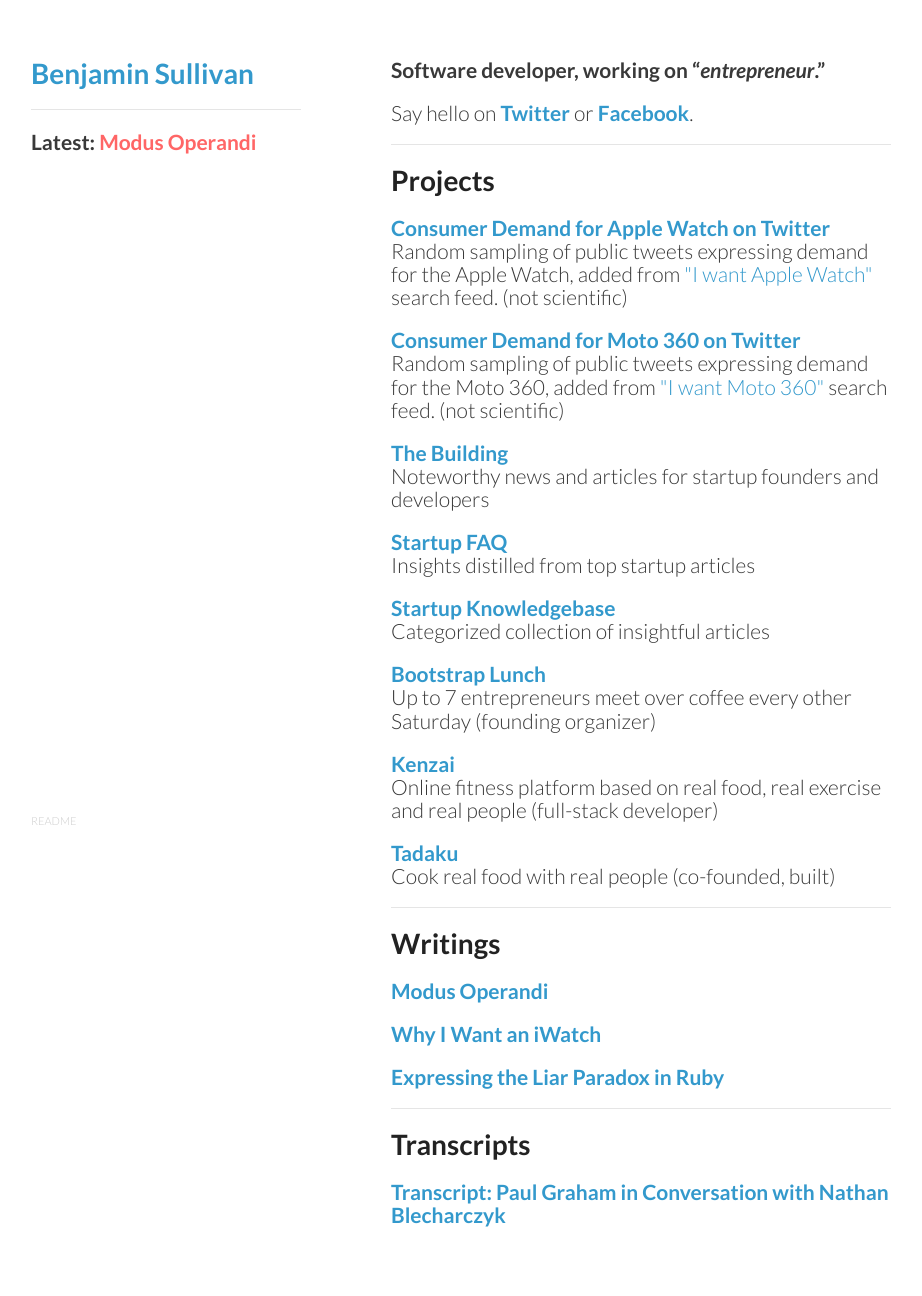
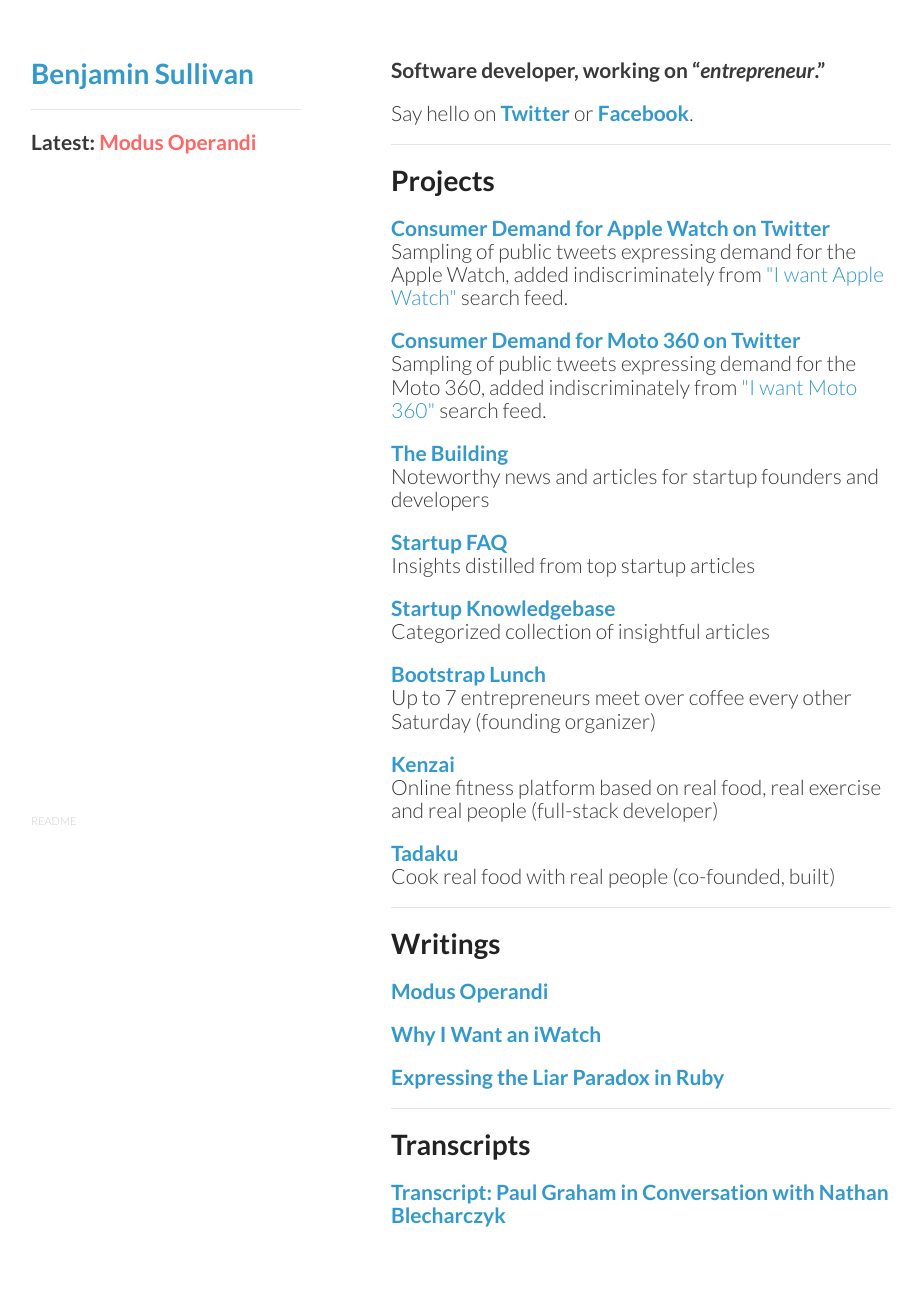
Before and after one commit to bnjs/bnjs.github.io, a Jekyll site: the page built from index.md, in a window 1280 px wide. Shown: the whole page, without its empty margins (179-1101 px from the left). Built offline with Jekyll 4.4.1, drawn with Linux system fonts in a browser that asks for light colours; nearby versions of some CDN libraries.

Commit message:
Modify description of smartwatch twitter collections

```diff
--- a/index.md
+++ b/index.md
@@ -14,13 +14,13 @@
 <h2>
   <a href="https://twitter.com/bnjs/timelines/509708322434338816" target="_blank">Consumer Demand for Apple Watch on Twitter</a>
   <br/>
-  <span class="lowkey">Random sampling of public tweets expressing demand for the Apple Watch, added from <a href="https://twitter.com/search?f=realtime&q=I%20want%20Apple%20Watch&src=typd" target="_blank" style="font-weight:normal;">"I want Apple Watch"</a> search feed. (not scientific)</span>
+  <span class="lowkey">Sampling of public tweets expressing demand for the Apple Watch, added indiscriminately from <a href="https://twitter.com/search?f=realtime&q=I%20want%20Apple%20Watch&src=typd" target="_blank" style="font-weight:normal;">"I want Apple Watch"</a> search feed.</span>
 </h2>
 
 <h2>
   <a href="https://twitter.com/bnjs/timelines/510067457717833728" target="_blank">Consumer Demand for Moto 360 on Twitter</a>
   <br/>
-  <span class="lowkey">Random sampling of public tweets expressing demand for the Moto 360, added from <a href="https://twitter.com/search?f=realtime&q=I%20want%20Moto%20360&src=typd" target="_blank" style="font-weight:normal;">"I want Moto 360"</a> search feed. (not scientific)</span>
+  <span class="lowkey">Sampling of public tweets expressing demand for the Moto 360, added indiscriminately from <a href="https://twitter.com/search?f=realtime&q=I%20want%20Moto%20360&src=typd" target="_blank" style="font-weight:normal;">"I want Moto 360"</a> search feed.</span>
 </h2>
 
 <h2>
```
